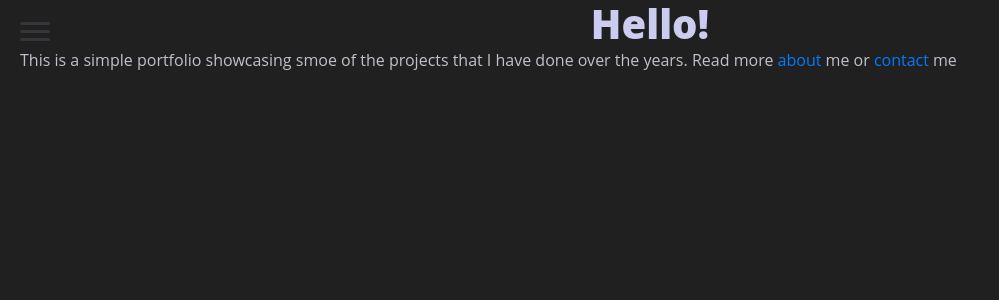
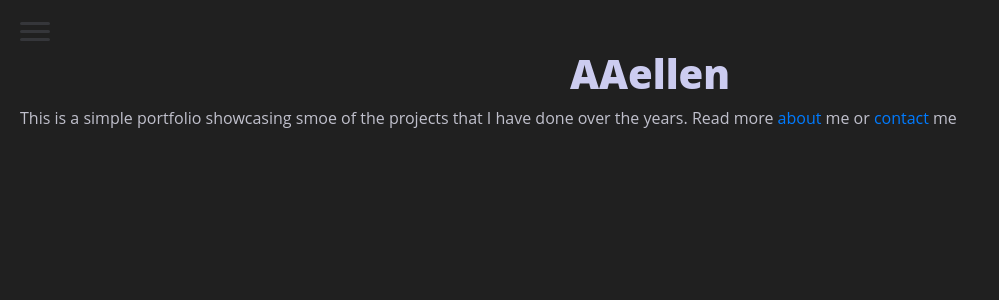
Before and after one commit to AAellen/AAellen.github.io, a Jekyll site: the page built from index.html, in a window 1280 px wide. Shown: the top 300 px of the page, without its empty margins (0-999 px from the left). Built offline with Jekyll 4.4.1, drawn with Linux system fonts in a browser that asks for light colours.

Commit message:
Modify layout titles and style

```diff
--- a/_layouts/default.html
+++ b/_layouts/default.html
@@ -16,7 +16,7 @@
 		{% endfor %}
 
 		<hr class="aside"></hr>
-		<li><a href="" class="asideItem">About Me</a></li>
+		<li><a href="/about" class="asideItem">About Me</a></li>
 		</ul>
 		<footer class="aside">
 			<h3>Contact</h3>
@@ -35,6 +35,7 @@
 			</label>
 
 			<div class="content">
+				<h1>{{ page.title }}</h1>
 				{{ content }}
 			</div>
 
--- a/_layouts/project.html
+++ b/_layouts/project.html
@@ -40,7 +40,7 @@
 			<h1>Project: {{ page.title }}</h1>
 			<br/>
 			<h2>{{ page.exerpt }}</h2>
-			<br/><br/>
+			<br/>
 			{{ content }}
 		</div>
 
--- a/css/main.css
+++ b/css/main.css
@@ -81,12 +81,12 @@ label {
 }
 
 h1 {
-  margin: 0;
   position: relative;
   text-align: center;
   font-size: 40px;
   color: #ccccf0;
   font-weight: 900;
+  padding-top: 50px;
 }
 
 hr.aside{
--- a/index.html
+++ b/index.html
@@ -2,6 +2,5 @@
 layout: default
 title: AAellen
 ---
-<h1>Hello!</h1>
 <p>This is a simple portfolio showcasing smoe of the projects that I have done over the years.
 	Read more <a href="/about">about</a> me or <a href="#contact">contact</a> me</p>
--- a/projects/index.html
+++ b/projects/index.html
@@ -2,11 +2,10 @@
 layout: default
 title: All Projects
 ---
-<h1>Currently Showcased Projects</h1>
 <ul class="showing">
 	{% for post in site.posts %}
 		<li><a href="{{ post.url }}" title="{{ post.title }}">{{ post.title }}</a>
-		<br/>{{ post.description }}
+		<br/>{{ post.exerpt }}
 		</li>
 	{% endfor %}
 </ul>
```
